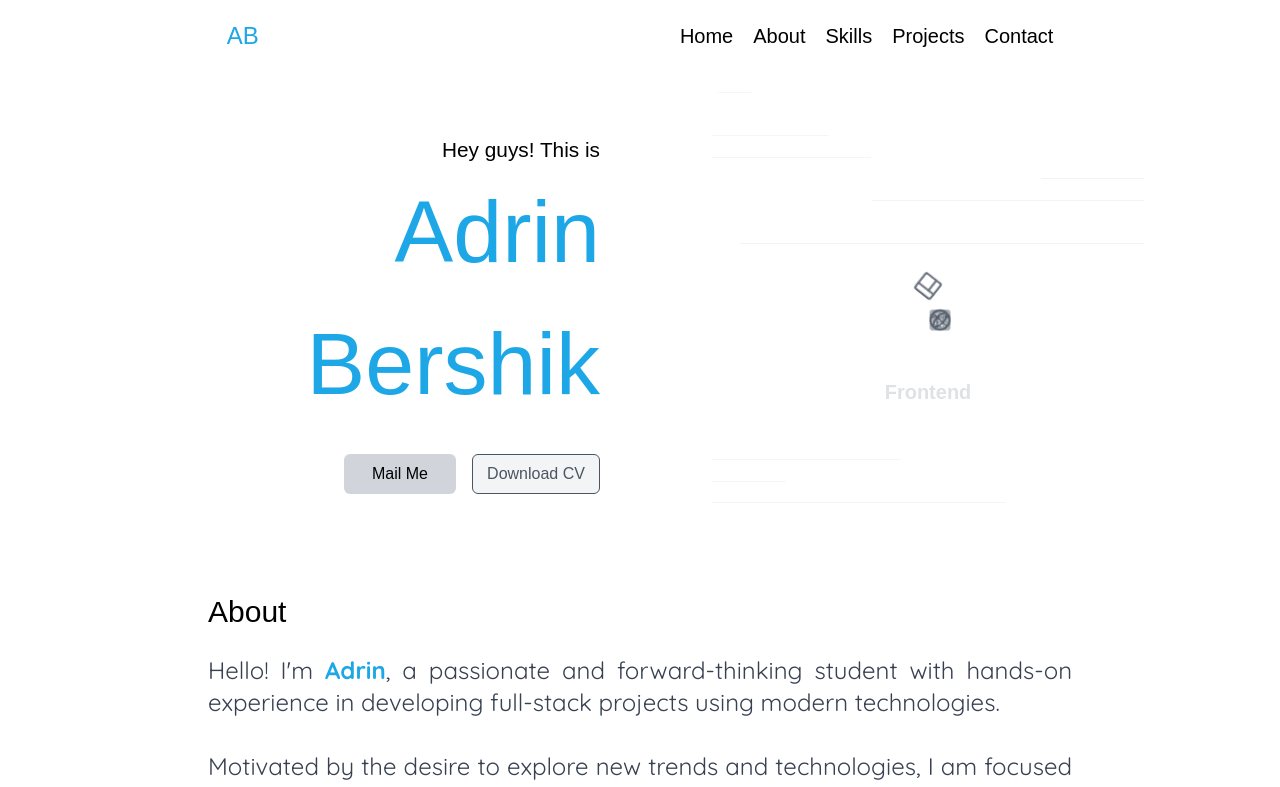
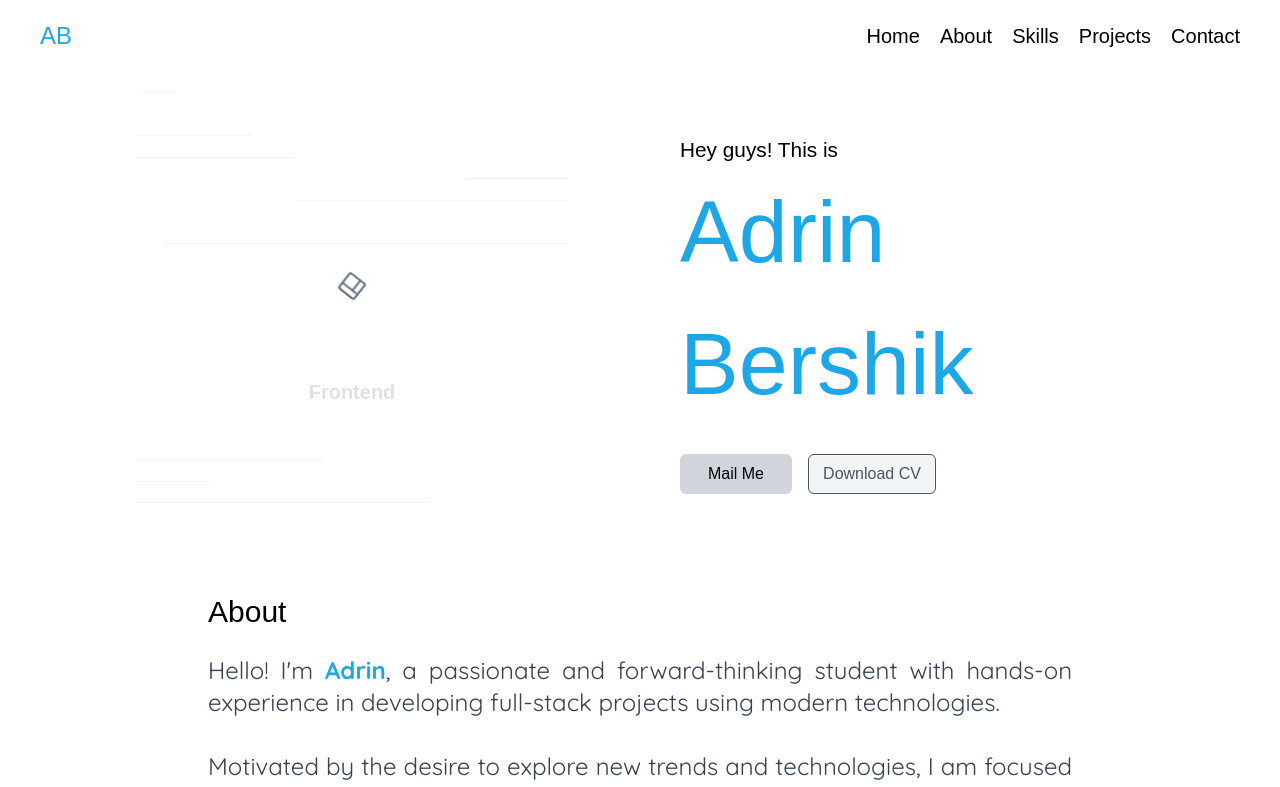
Before and after one commit to Adrin-Bershik/Adrin-Bershik.github.io, a React (Vite) app: page / in a window 1280 px wide. Shown: the top 787 px of the page. Built offline with nearby package versions, Linux system fonts and the light colour scheme; a web font is replaced by a local one.

Commit message:
spacing in navbar and swaped two parts in Profile.jsx

```diff
--- a/src/components/Navbar.jsx
+++ b/src/components/Navbar.jsx
@@ -39,7 +39,7 @@ const Navbar = () => {
       animate={{ y: 0, opacity: 1 }}
       transition={{ duration: 0.5 }}
     >
-      <div className="flex items-center justify-between cursor-default px-4 py-5 md:justify-around">
+      <div className="flex items-center justify-between cursor-default px-4 py-5 md:justify-between md:px-10 ">
         <motion.h1
           className="font-sixtyfour text-[#1EA7E7] dark:text-[#1EA7E7] text-2xl"
           whileHover={{ scale: 1.1 }}
--- a/src/components/Profile.jsx
+++ b/src/components/Profile.jsx
@@ -25,68 +25,10 @@ const Profile = () => {
 
   return (
     <div className="flex flex-col-reverse md:flex-row py-5 px-6 md:px-16 items-center">
-      <motion.div
-        className="flex flex-col justify-center items-center md:items-end w-full md:w-1/2 md:pr-10"
-        initial={{ opacity: 0, x: -50 }}
-        animate={{ opacity: 1, x: 0 }}
-        transition={{ duration: 0.6 }}
-      >
-        <motion.p
-          className="text-[1.3rem] text-black dark:text-white"
-          initial={{ opacity: 0 }}
-          animate={{ opacity: 1 }}
-          transition={{ delay: 0.2 }}
-        >
-          Hey guys! This is
-        </motion.p>
-        <motion.p
-          className="text-[4rem] sm:text-[5.5rem] text-[#1EA7E7] dark:text-[#1EA7E7]"
-          initial={{ opacity: 0, y: 20 }}
-          animate={{ opacity: 1, y: 0 }}
-          transition={{ delay: 0.4 }}
-        >
-          Adrin
-        </motion.p>
-        <motion.p
-          className="text-[4rem] sm:text-[5.5rem] text-[#1EA7E7] dark:text-[#1EA7E7]"
-          initial={{ opacity: 0, y: 20 }}
-          animate={{ opacity: 1, y: 0 }}
-          transition={{ delay: 0.6 }}
-        >
-          Bershik
-        </motion.p>
-
-        <motion.div
-          className="flex gap-4 justify-center md:justify-end mt-6"
-          initial={{ opacity: 0, y: 20 }}
-          animate={{ opacity: 1, y: 0 }}
-          transition={{ delay: 1 }}
-        >
-          <motion.a
-            href="mailto:adrinbershik.2201008@srec.ac.in"
-            whileHover={{ scale: 1.05 }}
-            whileTap={{ scale: 0.95 }}
-          >
-            <button className="bg-gray-300 dark:bg-[#A8B9CF] w-28 h-10 rounded-md hover:bg-gray-400 dark:hover:bg-[#95A5C7] text-black dark:text-white transition">
-              Mail Me
-            </button>
-          </motion.a>
-          <motion.a
-            href={Resume}
-            download="Resume"
-            whileHover={{ scale: 1.05 }}
-            whileTap={{ scale: 0.95 }}
-          >
-            <button className="text-gray-600 dark:text-[#A8B9CF] w-32 h-10 rounded-md border border-gray-600 dark:border-[#A8B9CF] bg-gray-100 dark:bg-[#1D1E24] hover:text-black dark:hover:text-white hover:bg-gray-300 dark:hover:bg-[#A8B9CF] transition">
-              Download CV
-            </button>
-          </motion.a>
-        </motion.div>
-      </motion.div>
-
+      {/* Right Content */}
       <motion.div
         className="w-full mb-3 md:w-1/2 flex justify-center items-center"
-        initial={{ opacity: 0, x: 50 }}
+        initial={{ opacity: 0, x: -50 }}
         animate={{ opacity: 1, x: 0 }}
         transition={{ duration: 0.6 }}
       >
@@ -145,43 +87,66 @@ const Profile = () => {
               {techIcons[activeIcon].label}
             </motion.p>
           </motion.div>
+        </motion.div>
+      </motion.div>
 
-          {/* Orbiting Small Icons */}
-          {techIcons.map((tech, index) => (
-            <motion.div
-              key={index}
-              className="absolute"
-              style={{
-                top: "50%",
-                left: "50%",
-                transform: "translate(-50%, -50%)",
-              }}
-              animate={{
-                rotate: [0, 360],
-              }}
-              transition={{
-                duration: 15,
-                repeat: Infinity,
-                delay: index * (15 / techIcons.length),
-                ease: "linear",
-              }}
-            >
-              <motion.div
-                style={{
-                  transform: `translate(120px, 0)`,
-                }}
-                animate={{
-                  scale: activeIcon === index ? 1.2 : 0.8,
-                  opacity: activeIcon === index ? 1 : 0.3,
-                }}
-              >
-                {React.createElement(tech.icon, {
-                  size: 24,
-                  className: "text-gray-600 dark:text-[#A8B9CF]",
-                })}
-              </motion.div>
-            </motion.div>
-          ))}
+      {/* Left Content */}
+      <motion.div
+        className="flex flex-col justify-center items-center md:items-start w-full md:w-1/2 md:pl-10"
+        initial={{ opacity: 0, x: 50 }}
+        animate={{ opacity: 1, x: 0 }}
+        transition={{ duration: 0.6 }}
+      >
+        <motion.p
+          className="text-[1.3rem] text-black dark:text-white"
+          initial={{ opacity: 0 }}
+          animate={{ opacity: 1 }}
+          transition={{ delay: 0.2 }}
+        >
+          Hey guys! This is
+        </motion.p>
+        <motion.p
+          className="text-[4rem] sm:text-[5.5rem] text-[#1EA7E7] dark:text-[#1EA7E7]"
+          initial={{ opacity: 0, y: 20 }}
+          animate={{ opacity: 1, y: 0 }}
+          transition={{ delay: 0.4 }}
+        >
+          Adrin
+        </motion.p>
+        <motion.p
+          className="text-[4rem] sm:text-[5.5rem] text-[#1EA7E7] dark:text-[#1EA7E7]"
+          initial={{ opacity: 0, y: 20 }}
+          animate={{ opacity: 1, y: 0 }}
+          transition={{ delay: 0.6 }}
+        >
+          Bershik
+        </motion.p>
+
+        <motion.div
+          className="flex gap-4 justify-center md:justify-start mt-6"
+          initial={{ opacity: 0, y: 20 }}
+          animate={{ opacity: 1, y: 0 }}
+          transition={{ delay: 1 }}
+        >
+          <motion.a
+            href="mailto:adrinbershik.2201008@srec.ac.in"
+            whileHover={{ scale: 1.05 }}
+            whileTap={{ scale: 0.95 }}
+          >
+            <button className="bg-gray-300 dark:bg-[#A8B9CF] w-28 h-10 rounded-md hover:bg-gray-400 dark:hover:bg-[#95A5C7] text-black dark:text-white transition">
+              Mail Me
+            </button>
+          </motion.a>
+          <motion.a
+            href={Resume}
+            download="Resume"
+            whileHover={{ scale: 1.05 }}
+            whileTap={{ scale: 0.95 }}
+          >
+            <button className="text-gray-600 dark:text-[#A8B9CF] w-32 h-10 rounded-md border border-gray-600 dark:border-[#A8B9CF] bg-gray-100 dark:bg-[#1D1E24] hover:text-black dark:hover:text-white hover:bg-gray-300 dark:hover:bg-[#A8B9CF] transition">
+              Download CV
+            </button>
+          </motion.a>
         </motion.div>
       </motion.div>
     </div>
```
